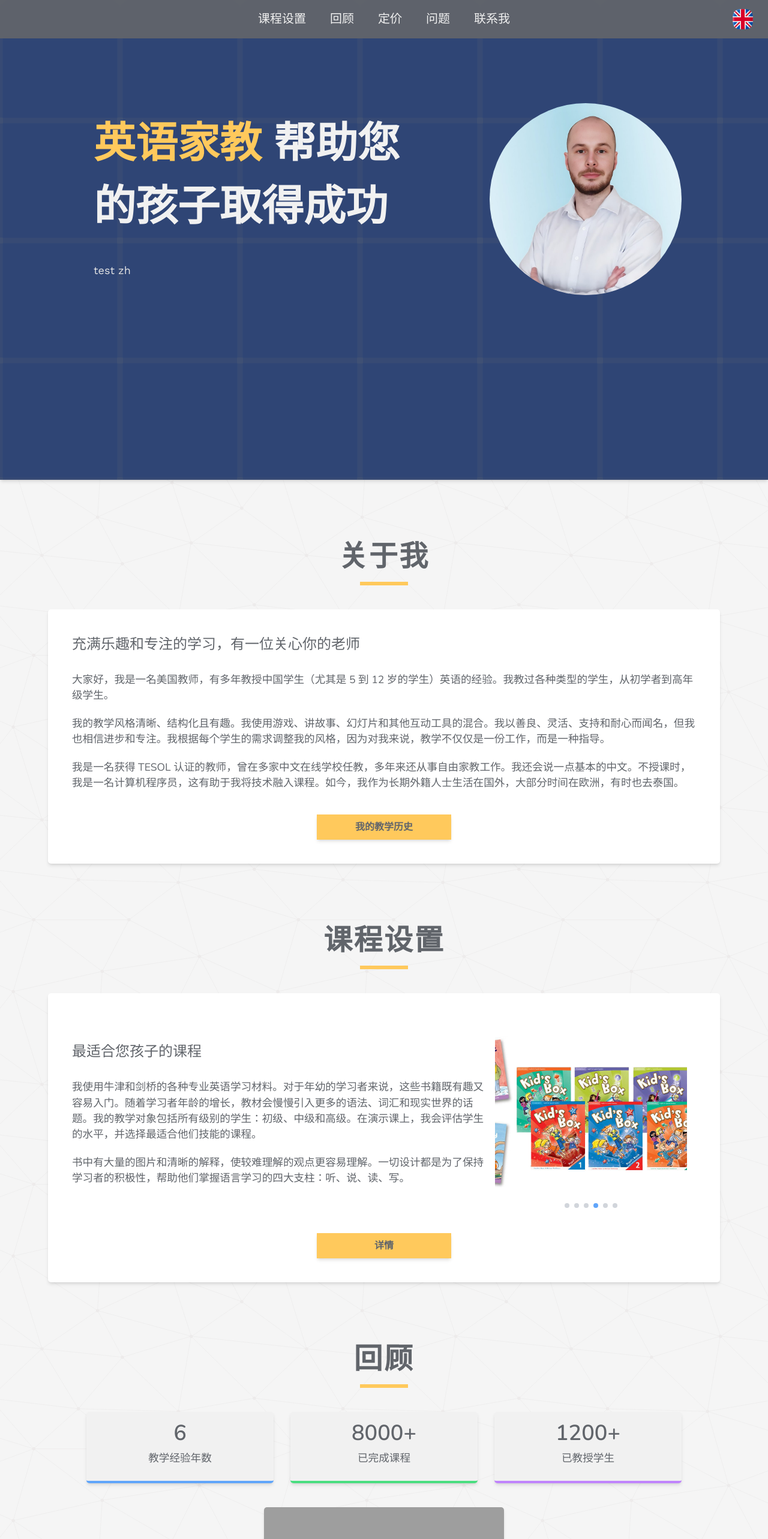
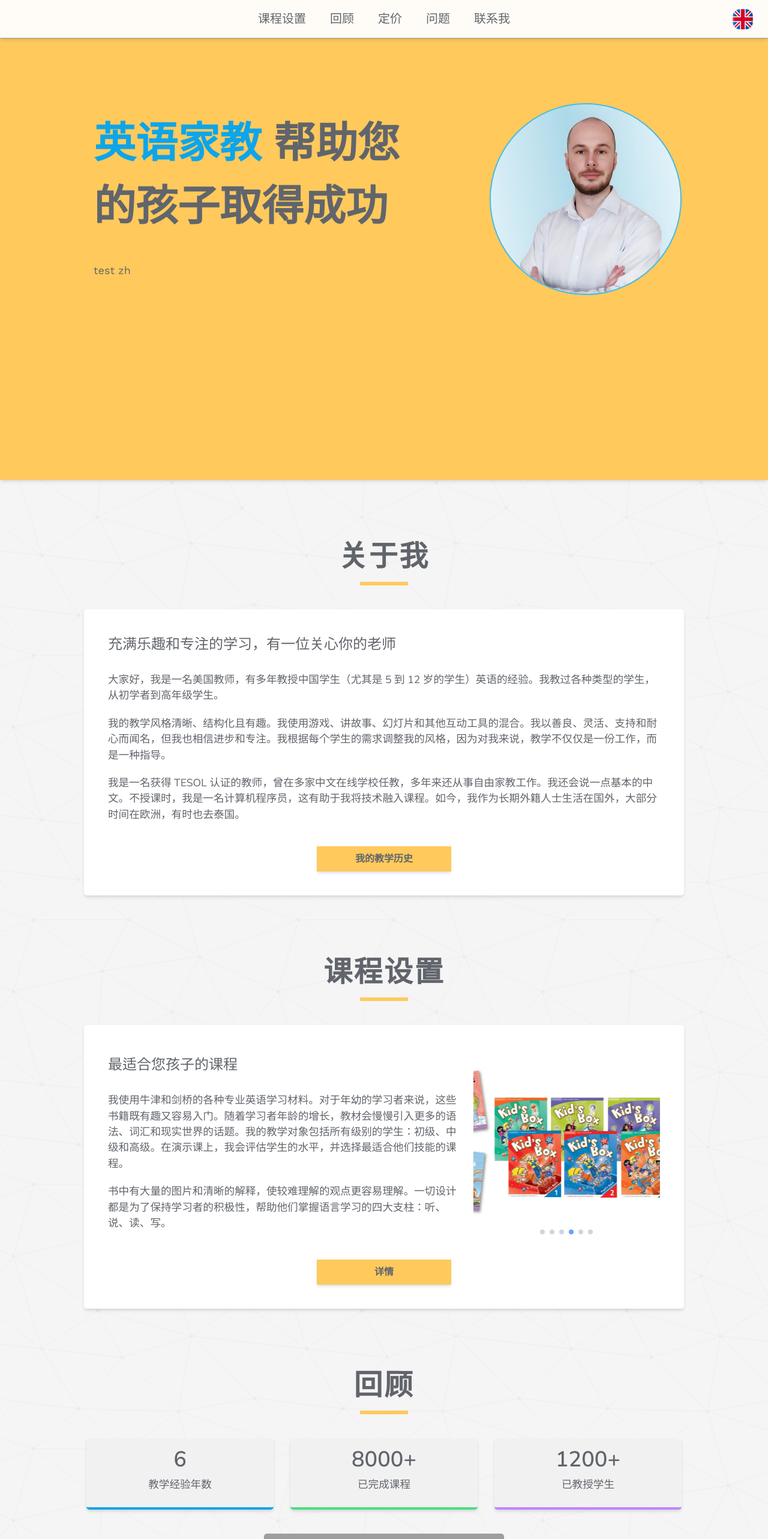
Before and after one commit to Predrag-Jandric/React-ESL-tutoring, a React (Vite) app: page / in a window 1280 px wide. Shown: the top 2566 px of the page at 60% size. Built offline with nearby package versions, Linux system fonts and the light colour scheme; grey boxes are pictures that could not be loaded.

Commit message:
will ADD: new styling in nav and hero but incomplete

```diff
--- a/src/components/About.jsx
+++ b/src/components/About.jsx
@@ -14,7 +14,7 @@ export default function About() {
       initial="initial"
       whileInView="animate"
       viewport={{ once: true }}
-      className="mx-1 flex flex-col items-center px-3 xs:px-5"
+      className="mx-auto lg:w-[65rem] flex flex-col items-center px-3 xs:px-5"
       id="about"
     >
       <section className="container rounded-custom text-dark transition-all hover:shadow-lg">
--- a/src/components/Curriculum.jsx
+++ b/src/components/Curriculum.jsx
@@ -56,7 +56,7 @@ function Curriculum() {
       initial="initial"
       whileInView="animate"
       viewport={{ once: true }}
-      className="mx-1 flex flex-col items-center px-3 xs:px-5"
+      className="mx-auto flex flex-col items-center px-3 xs:px-5 lg:w-[65rem]"
       id="curriculum"
     >
       <section className="container rounded-custom text-dark transition-all hover:shadow-lg">
@@ -71,7 +71,7 @@ function Curriculum() {
             </div>
           </div>
 
-          <div className="relative w-80 overflow-hidden rounded-custom">
+          <div className="relative w-fit md:w-80 overflow-hidden rounded-custom">
             <div
               className="flex transition-transform duration-700 ease-in-out"
               style={{
--- a/src/components/Hero.jsx
+++ b/src/components/Hero.jsx
@@ -21,8 +21,10 @@ export default function Hero() {
     }
   };
 
+  // bg-[url('/assets/hero/background.png')]
+
   return (
-    <header className="bg-cover relative min-h-screen bg-[url('/assets/hero/background.png')] p-[2.5rem] px-5 text-pureWhite shadow-md lg:px-20 lg:py-[3.75rem] xl:px-36">
+    <header className="bg-primary relative min-h-screen p-[2.5rem] px-5 text-pureWhite shadow-md lg:px-20 lg:py-[3.75rem] xl:px-36">
       <Navbar />
 
       <div className="flex flex-col items-center justify-between gap-6 pt-[4.5rem] text-center md:pt-[7rem] lg:flex-row lg:text-start">
@@ -31,24 +33,24 @@ export default function Hero() {
             initial={heroVariants.initial}
             animate={heroVariants.animate}
             transition={{ duration: 0.5, delay: 0.6 }}
-            className="whitespace-wrap text-[2.813rem] font-bold text-white md:text-[3.438rem] lg:text-[4.375rem]"
+            className="whitespace-wrap text-[2.813rem] font-bold text-dark md:text-[3.438rem] lg:text-[4.375rem]"
           >
-            <span className="text-primary">{t("heroaccent")}</span>{" "}
+            <span className="text-bgcolor">{t("heroaccent")}</span>{" "}
             {t("herotitle")}
           </motion.h2>
           <motion.p
             initial={heroVariants.initial}
             animate={heroVariants.animate}
             transition={{ duration: 0.5, delay: 0.8 }}
-            className="pb-3 pt-[2.5rem] text-lg text-neutral-200"
+            className="pb-3 pt-[2.5rem] text-lg text-dark"
           >
-           {t("herosubtitle")}
+            {t("herosubtitle")}
           </motion.p>
         </div>
 
         <img
           src={devPhoto}
-          className="mb-20 w-80 rounded-full object-cover lg:mb-0"
+          className="mb-20 border-2 border-[#38bdf8] w-80 rounded-full object-cover lg:mb-0"
           alt="developer photo"
         />
       </div>
--- a/src/components/Questions.jsx
+++ b/src/components/Questions.jsx
@@ -32,7 +32,7 @@ export default function Questions() {
             key={index}
           >
             <p
-              className={`${isOpen ? "border-blue-400" : "border-transparent"} flex cursor-pointer items-center justify-between gap-5 border-l-4 bg-pureWhite px-6 py-4 text-body font-medium transition-all hover:bg-slate-50`}
+              className={`${isOpen ? "border-bgcolor" : "border-transparent"} flex cursor-pointer items-center justify-between gap-5 border-l-4 bg-pureWhite px-6 py-4 text-body font-medium transition-all hover:bg-slate-50`}
               onClick={() => toggleQuestion(index)}
             >
               {question.question}
--- a/src/components/Reviews.jsx
+++ b/src/components/Reviews.jsx
@@ -27,7 +27,7 @@ export default function Reviews() {
           {stats.map(({ number, label, suffix }, i) => (
             <div
               key={i}
-              className={`w-full rounded-custom border-b-4 bg-white px-6 py-4 text-center shadow-md md:flex-1 ${i === 0 && "border-blue-400"} ${i === 1 && "border-green-400"} ${i === 2 && "border-purple-400"} `}
+              className={`w-full rounded-custom border-b-4 bg-white px-6 py-4 text-center shadow-md md:flex-1 ${i === 0 && "border-bgcolor"} ${i === 1 && "border-green-400"} ${i === 2 && "border-purple-400"} `}
             >
               <span className="text-4xl font-semibold">
                 <CountUp
--- a/src/components/navbar/Navbar.jsx
+++ b/src/components/navbar/Navbar.jsx
@@ -37,15 +37,15 @@ function Navbar() {
 
   return (
     <>
-      <nav className="fixed left-0 right-0 top-0 z-50 flex h-16 w-full items-center justify-center bg-dark bg-opacity-95 backdrop-blur-sm">
-        <ul className="relative hidden items-center justify-center gap-0 transition duration-200 ease-in-out sm:flex">
+      <nav className="fixed shadow-md border-b border-gray-400 left-0  right-0 top-0 z-50 flex h-16 w-full items-center justify-center bg-pureWhite bg-opacity-95 backdrop-blur-sm">
+        <ul className="relative hidden items-center justify-center gap-0 transition duration-200 ease-in-out md:flex">
           {navLinks.map((link, index) => (
             <li key={index} className="group relative z-10 flex w-full">
               <a
                 rel="noopener noreferrer"
                 href={`#${link.href}`}
                 onClick={(e) => handleNavClick(e, link.href)}
-                className="whitespace-nowrap relative cursor-pointer px-5 py-2 text-xl text-white transition duration-200 ease-in-out group-hover:before:scale-100"
+                className="whitespace-nowrap relative cursor-pointer px-5 py-2 text-xl text-dark transition duration-200 ease-in-out group-hover:before:scale-100"
               >
                 {link.label}
               </a>
@@ -54,7 +54,7 @@ function Navbar() {
           ))}
         </ul>
         <button
-          className="absolute right-5 top-3 hidden size-10 cursor-pointer items-center gap-2 rounded text-2xl text-white sm:flex"
+          className="absolute right-5 top-3 hidden size-10 cursor-pointer items-center gap-2 rounded text-2xl text-white md:flex"
           onClick={toggleLanguage}
         >
           <img
@@ -64,7 +64,7 @@ function Navbar() {
           />
         </button>
         <CgMenu
-          className="absolute right-5 top-3 size-10 cursor-pointer transition-colors hover:text-primary sm:hidden"
+          className="absolute right-5 top-3 size-10 cursor-pointer transition-colors text-bgcolor hover:text-dark md:hidden"
           onClick={() => setIsOpen(true)}
         />
       </nav>
--- a/tailwind.config.js
+++ b/tailwind.config.js
@@ -13,7 +13,7 @@ export default {
         dark: "#61656B",
         // dark: "#FF0000",
 
-        bgcolor: "#428BCA", // bg color for certain sections, this same color is used in https://patternico.com/#meM0W5EUKUjVsnNY to create a hero pattern
+        bgcolor: "#0ea5e9", // bg color for certain sections, this same color is used in https://patternico.com/#meM0W5EUKUjVsnNY to create a hero pattern
 
         // primary colors
         primary: "#FFC95C",
```
Also changed, not shown: src/components/Pricing.jsx (+6 -4 lines), ELS teach.txt.
